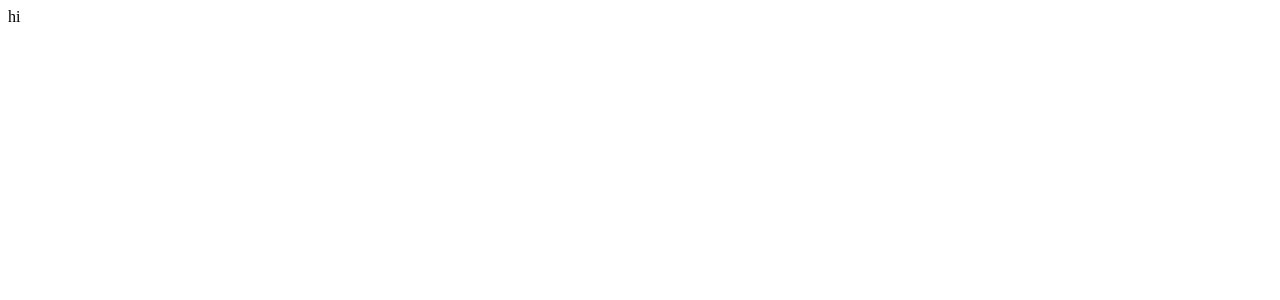
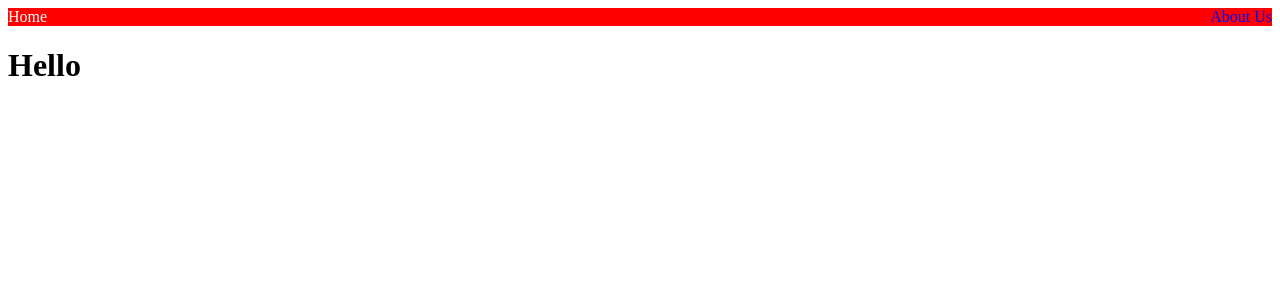
Before and after one commit to eh-lee/nextjs12_intro, a Next.js app: page / in a window 1280 px wide. Shown: the top 300 px of the page. Built offline with nearby package versions, Linux system fonts and the light colour scheme.

Commit message:
feat: Link & module.css

```diff
--- /dev/null
+++ b/components/NavBar.js
@@ -0,0 +1,35 @@
+import Link from "next/link";
+import { useRouter } from "next/router";
+import styles from "./NavBar.module.css";
+// css module pattern
+
+export default function NavBar() {
+  const router = useRouter();
+  console.log(router);
+
+  return (
+    <nav className={styles.nav}>
+      {/* 해당 페이지가 빌드될 때  */}
+      {/* NextJs가 class 이름을 무작위로 변환해 줌  */}
+      {/* ex) <nav class="NavBar_nav__i8le3">*/}
+      {/* 클래스 이름의 재사용 가능 */}
+      <Link
+        href="/"
+        className={`${styles.link} ${
+          router.pathname === "/" ? styles.active : ""
+        }`}
+      >
+        Home
+      </Link>
+      <Link
+        href="/about"
+        className={[
+          styles.link,
+          router.pathname === "/about" ? styles.active : "",
+        ].join(" ")}
+      >
+        About Us
+      </Link>
+    </nav>
+  );
+}
--- /dev/null
+++ b/components/NavBar.module.css
@@ -0,0 +1,13 @@
+.nav {
+  display: flex;
+  justify-content: space-between;
+  background-color: red;
+}
+
+.active {
+  color: white;
+}
+
+.link {
+  text-decoration: none;
+}
--- a/pages/index.js
+++ b/pages/index.js
@@ -1,3 +1,31 @@
-export default function Home() {
-  return "hi"
+import React from "react";
+import NavBar from "../components/NavBar";
+
+function index() {
+  return (
+    <div>
+      <NavBar />
+      <h1>Hello</h1>
+    </div>
+  );
 }
+
+export default index;
+
+// import { useState } from "react";
+
+// export default function Home() {
+//   const [ counter, setCounter ]= useState(0);
+//   const onClickCounterHandler = () => {
+//     setCounter((prev) => prev + 1)
+//   }
+
+//   return (
+//     <div>
+//       <h1>
+//       This is Counter {counter}
+//       </h1>
+//       <button onClick={onClickCounterHandler}>Counter</button>
+//     </div>
+//   )
+// }
```
Also changed, not shown: pages/about.js (+11 -2 lines), 1 other file (tests, documents, lock files or other folders).
